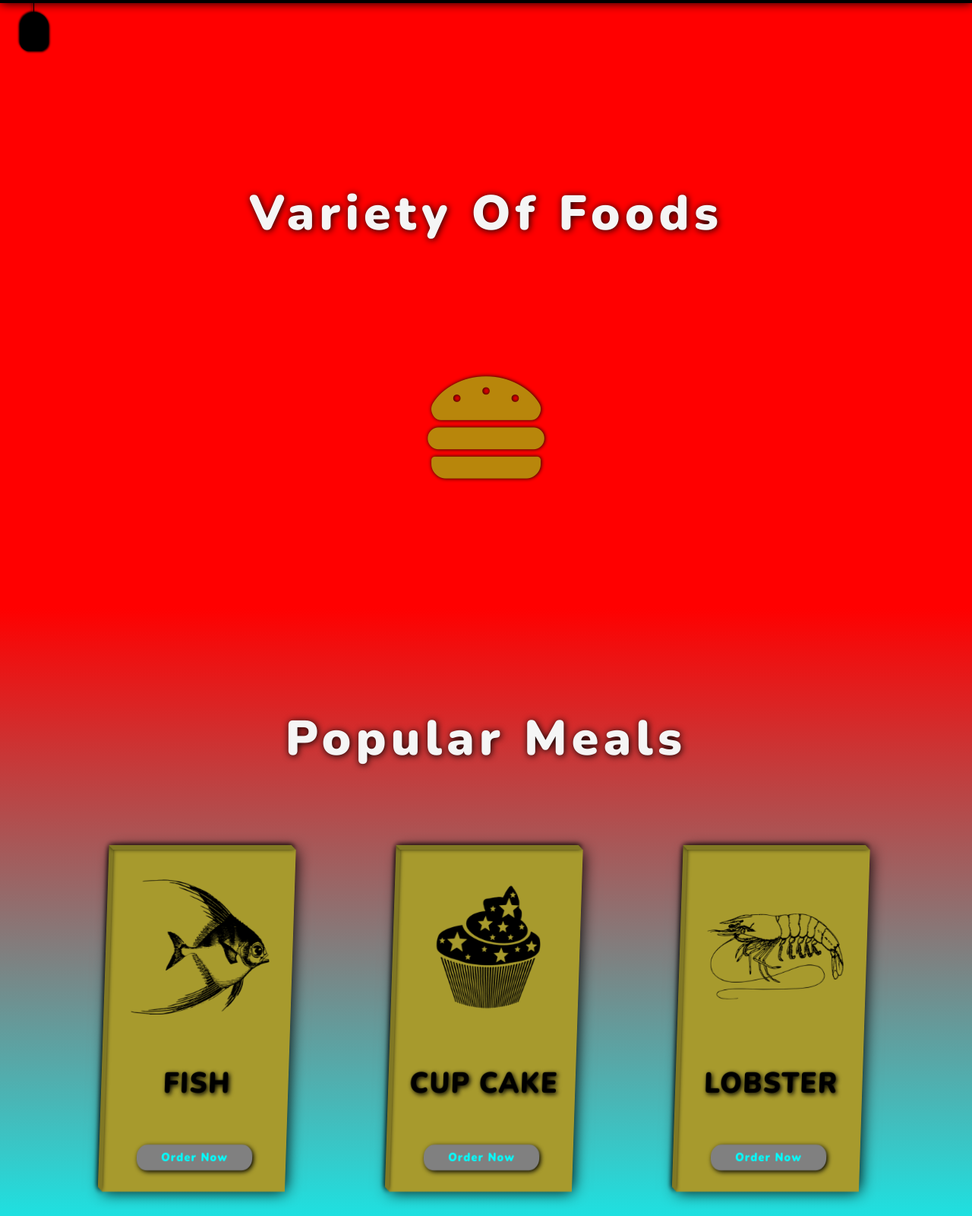
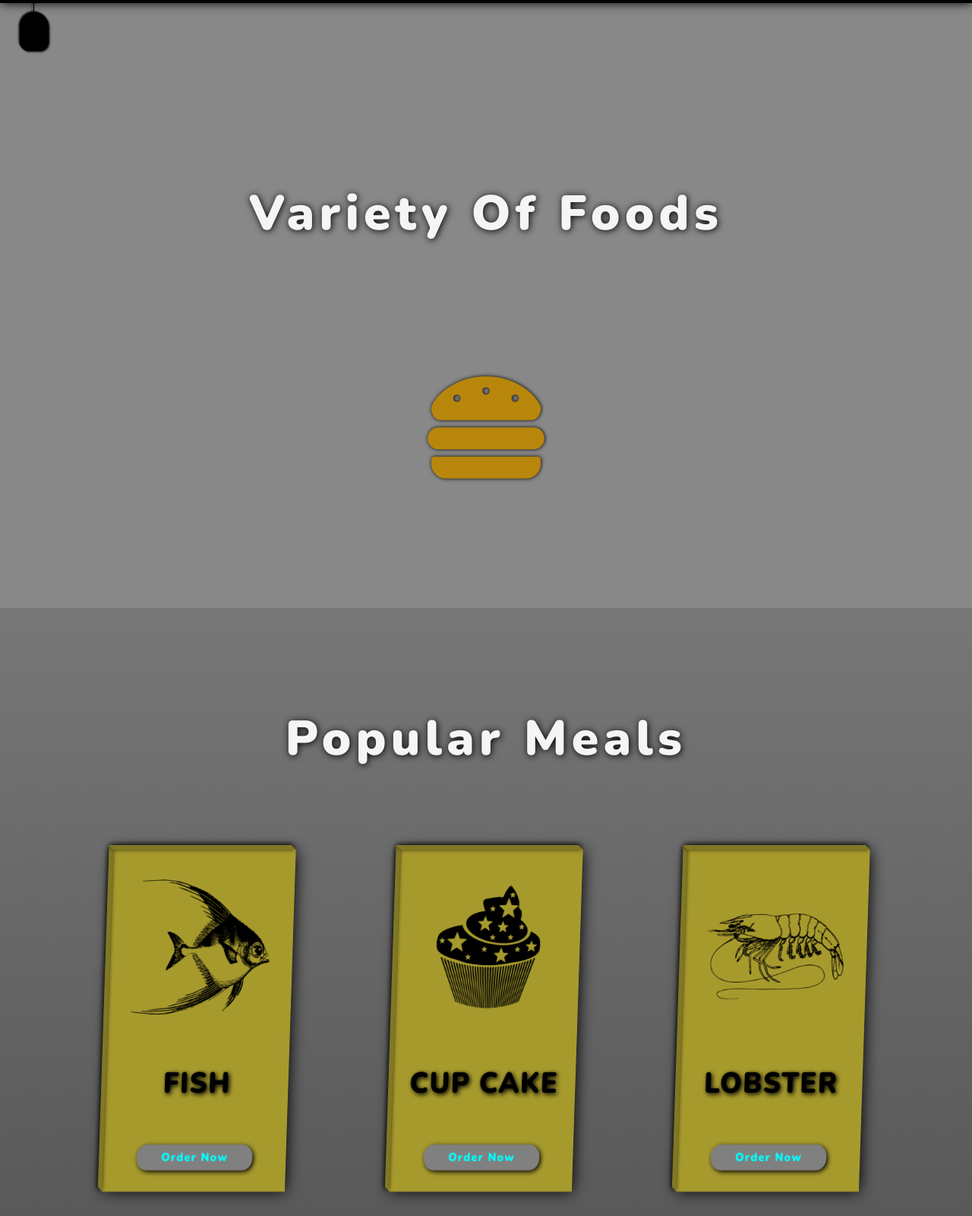
Before and after one commit to Mhamudul2429/Food, a plain HTML site: page index.html in a window 1280 px wide. Shown: the top 1600 px of the page at 76% size. Drawn offline with nearby package versions, Linux system fonts and the light colour scheme.

Commit message:
Update style.css

```diff
--- a/style.css
+++ b/style.css
@@ -118,7 +118,7 @@
 .section-1 {
     width: 100%;
     height: 100vh;
-    background: red;
+    background: #888;
     display: flex;
     flex-direction: column;
     align-items: center;
@@ -157,7 +157,7 @@
     width: 100%;
     height: 110vh;
     display: flex;
-    background: linear-gradient(red, aqua);
+    background: linear-gradient(#777, #555);
     flex-direction: column;
 /*    align-items: center;*/
     padding: 5rem 0;
@@ -250,7 +250,7 @@
 
 /*Section-3*/
 .section-3 {
-    background: linear-gradient(aqua,#333);
+    background: #333;
     padding: 5rem 0;
 }
 
```
